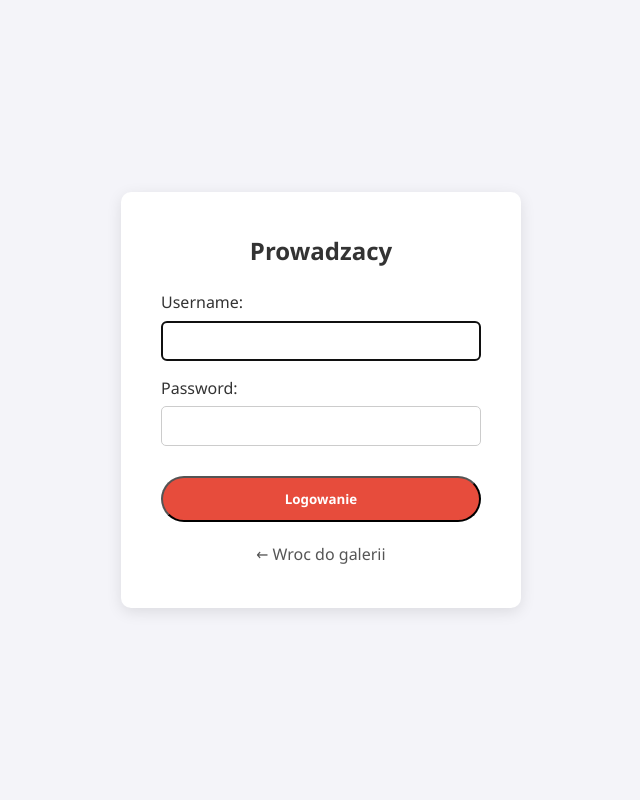
After one commit to aFoxpl42/WDI-Gallery, a Django app: page /login/ in a window 1280 px wide. The commit adds this page. Shown: the whole page, without its empty margins (319-959 px from the left). Run offline with Django 5.2, Linux system fonts and the light colour scheme.

Commit message:
Added teacher login handling, deleted mock models from gallery

```diff
--- a/config/settings.py
+++ b/config/settings.py
@@ -116,3 +116,5 @@ USE_TZ = True
 # https://docs.djangoproject.com/en/6.0/howto/static-files/
 
 STATIC_URL = 'static/'
+
+LOGIN_REDIRECT_URL = 'home_page'
--- /dev/null
+++ b/gallery/templates/registration/login.html
@@ -0,0 +1,59 @@
+{% load static %}
+<!DOCTYPE html>
+<html lang="en">
+<head>
+    <meta charset="UTF-8">
+    <meta name="viewport" content="width=device-width, initial-scale=1.0">
+    <title>Prowadzacy</title>
+    <link rel="stylesheet" href="{% static 'gallery/style.css' %}">
+    <style>
+        /* A little extra CSS just to center the login box nicely */
+        .login-wrapper {
+            display: flex;
+            justify-content: center;
+            align-items: center;
+            height: 100vh;
+            background: #f4f4f9;
+        }
+        .login-box {
+            background: white;
+            padding: 40px;
+            border-radius: 10px;
+            box-shadow: 0 4px 15px rgba(0,0,0,0.1);
+            width: 100%;
+            max-width: 400px;
+        }
+        .login-box form p {
+            margin-bottom: 15px;
+        }
+        .login-box input {
+            width: 100%;
+            padding: 10px;
+            margin-top: 5px;
+            border: 1px solid #ccc;
+            border-radius: 5px;
+        }
+    </style>
+</head>
+<body>
+    <div class="login-wrapper">
+        <div class="login-box">
+            <h2 style="text-align: center; margin-bottom: 20px;">Prowadzacy</h2>
+
+            <form method="POST">
+                {% csrf_token %}
+
+                {{ form.as_p }}
+
+                <button type="submit" class="btn" style="width: 100%; margin-top: 15px;">Logowanie</button>
+            </form>
+
+            <p style="text-align: center; margin-top: 20px;">
+                <a href="{% url 'home_page' %}" style="color: #555; text-decoration: none;">&larr; Wroc do galerii</a>
+            </p>
+        </div>
+    </div>
+
+
+</body>
+</html>
--- a/gallery/urls.py
+++ b/gallery/urls.py
@@ -1,6 +1,9 @@
 from django.urls import path
+from django.contrib.auth import views as auth_views
 from . import views
 
 urlpatterns = [
-    path('', views.home_page, name='home_page')
+    path('', views.home_page, name='home_page'),
+    path('login/', views.CustomLoginView.as_view(), name='login'),
+    path('logout/', auth_views.LogoutView.as_view(next_page = 'home_page'), name='logout'),
 ]
--- a/gallery/views.py
+++ b/gallery/views.py
@@ -1,4 +1,6 @@
 from django.shortcuts import render
+from django.contrib.auth.views import LoginView
+from django.contrib import messages
 from .models import Artwork
 
 def home_page(request):
@@ -8,3 +10,8 @@ def home_page(request):
         'artworks': artworks_from_db
     }
     return render(request, 'gallery/index.html', context)
+
+class CustomLoginView(LoginView):
+    def form_valid(self, form):
+        messages.success(self.request, f"Logowanie poprawne, {form.get_user().username}")
+        return super().form_valid(form)
```
Also changed, not shown: gallery/templates/gallery/index.html (+45 -20 lines), gallery/migrations/0002_rename_praca_artwork_and_more.py (added).
